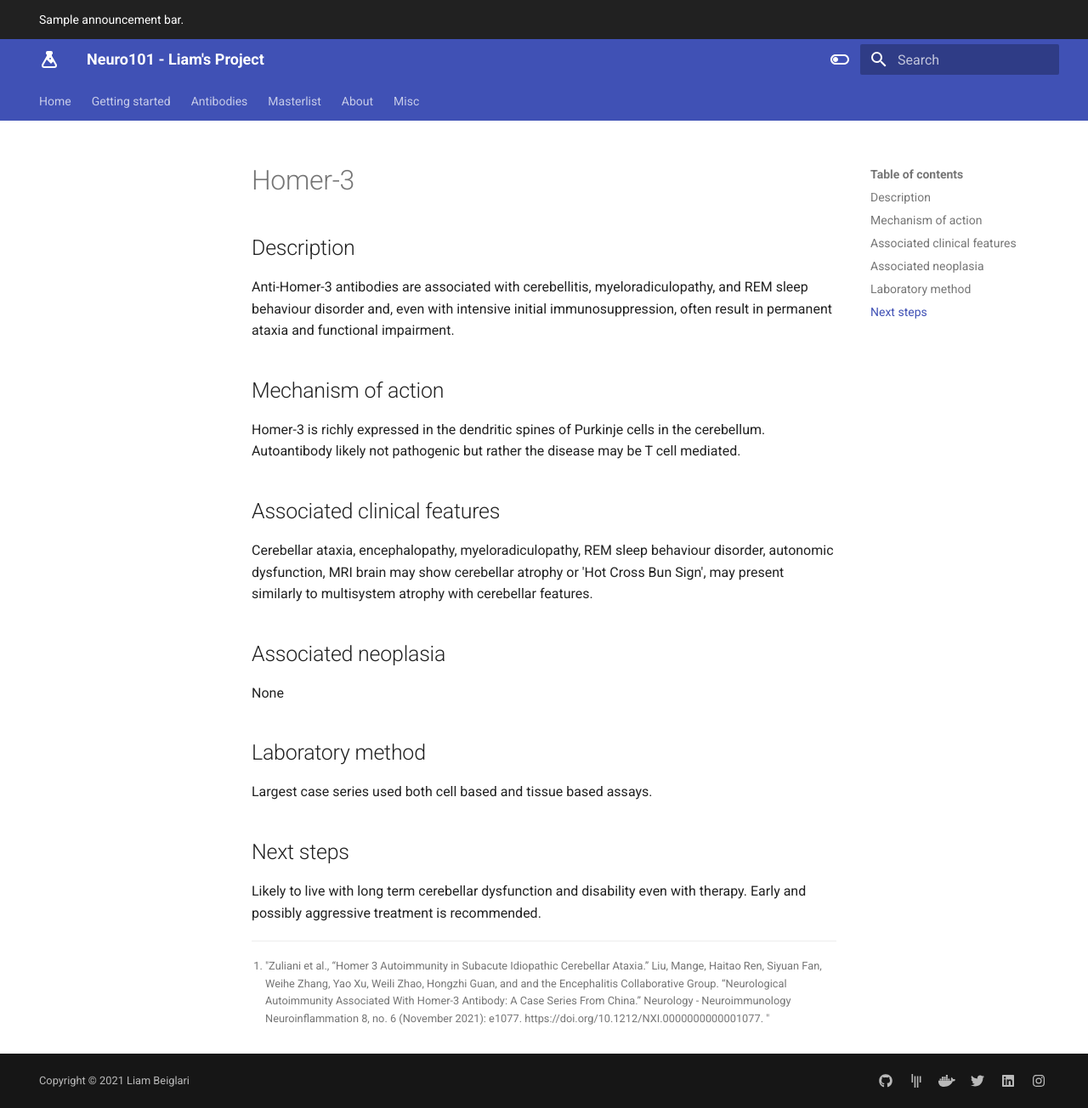
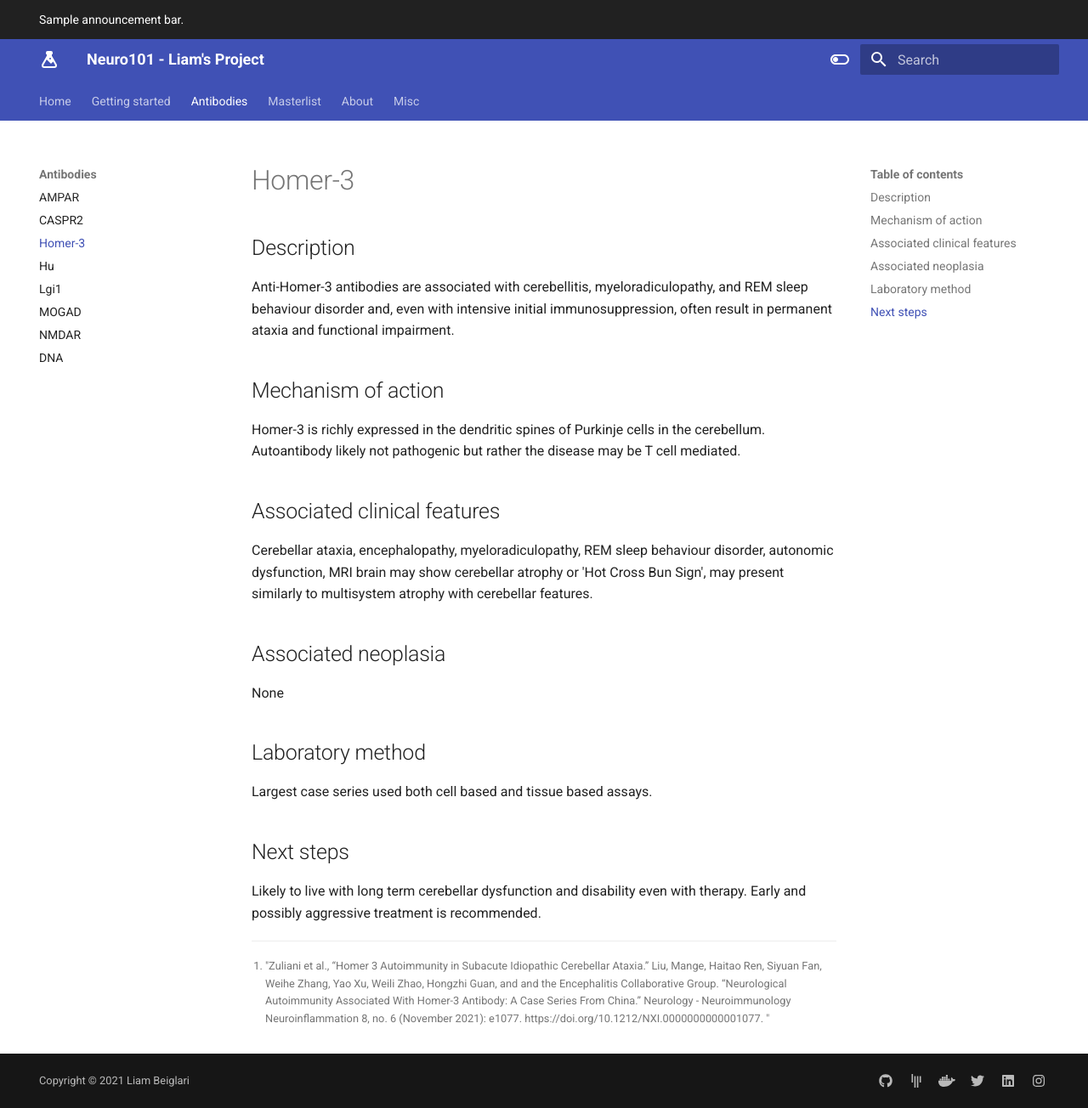
Before and after one commit to monchee/liamsproject, an MkDocs documentation site: the page built from docs/antibodies/homer3.md, in a window 1280 px wide and 1304 px high. Shown: the whole window at 85% size. Built offline with MkDocs 1.6.1 and Material for MkDocs 9.7.7, drawn with Linux system fonts in a browser that asks for light colours.

Commit message:
Added Homer-3

```diff
--- a/mkdocs.yml
+++ b/mkdocs.yml
@@ -138,6 +138,7 @@ nav:
   - Antibodies:
     - AMPAR: antibodies/ampar.md
     - CASPR2: antibodies/caspr2.md
+    - Homer-3: antibodies/homer3.md
     - Hu: antibodies/hu.md
     - Lgi1: antibodies/lgi1.md
     - MOGAD: antibodies/mog.md
```
